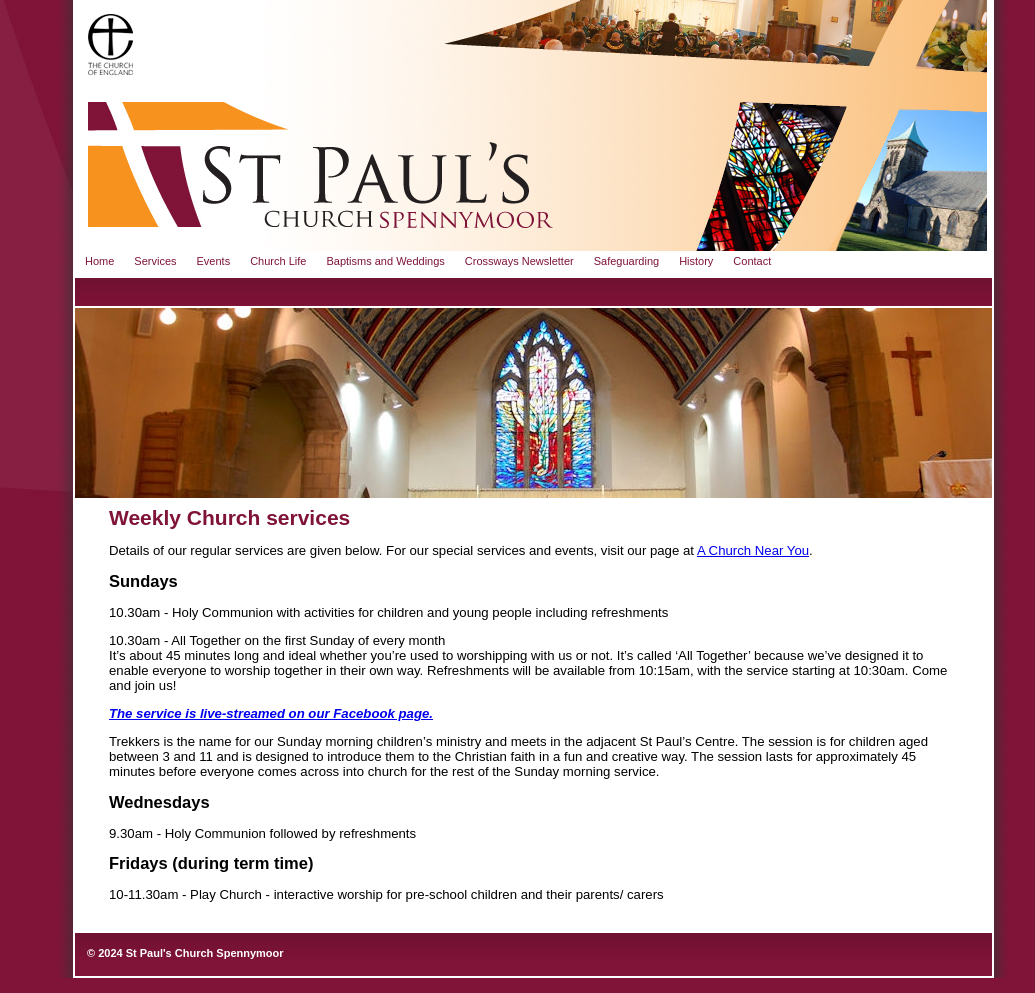
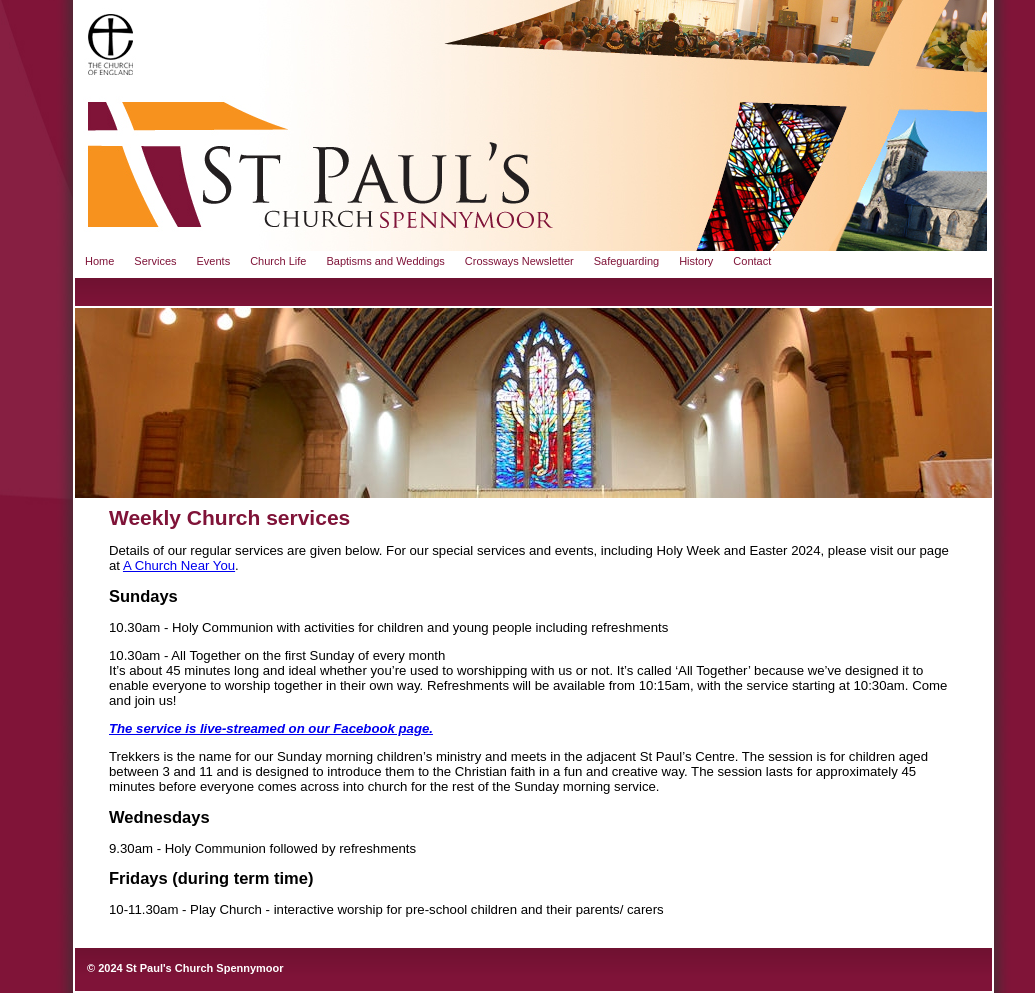
Before and after one commit to stpaulsspennymoor/stpaulsspennymoor.github.io, a Jekyll site: the page built from services.md, in a window 1280 px wide. Shown: the whole page, without its empty margins (119-1154 px from the left). Built offline with Jekyll 4.4.1, drawn with Linux system fonts in a browser that asks for light colours.

Commit message:
Update services.md

```diff
--- a/services.md
+++ b/services.md
@@ -1,10 +1,10 @@
 ---
 title: Weekly Church services
 description: Details of the many different services which take place at St Paul's Church Spennymoor.
-keywords: Spennymoor, services, days, times, Holy Communion, Sung Eucharist, Remembrance and Thanksgiving Service, Open Church, Play Church
+keywords: Spennymoor, services, days, times, Holy Communion, Sung Eucharist, Play Church
 header_image: /assets/Homepage_header_03_3_917x0.jpg
 ---
-Details of our regular services are given below. For our special services and events, visit our page at [A Church Near You](https://www.achurchnearyou.com/church/13565/).
+Details of our regular services are given below. For our special services and events, including Holy Week and Easter 2024, please visit our page at [A Church Near You](https://www.achurchnearyou.com/church/13565/).
 
 ## Sundays
 
```
